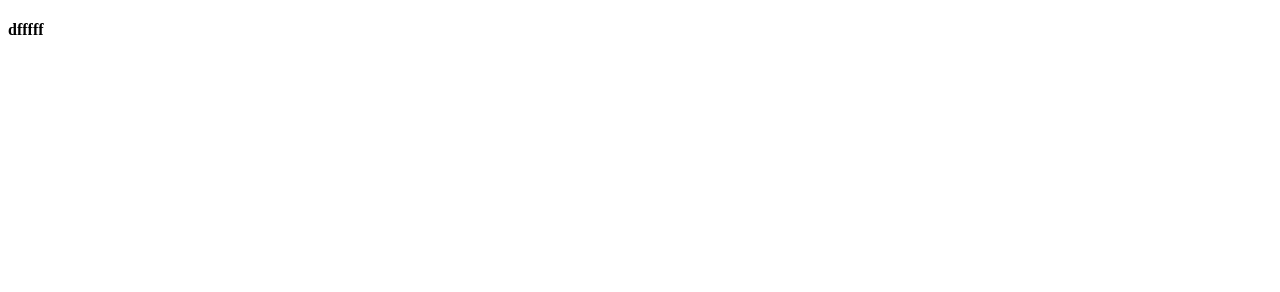
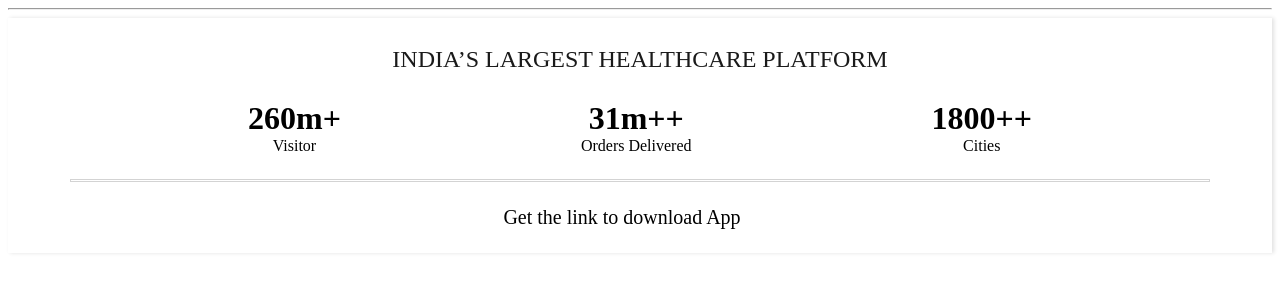
Before and after one commit to Prakash6204/synonymous-wing-3039, a plain HTML site: page flutter.html in a window 1280 px wide. Drawn offline with Linux system fonts and the light colour scheme.

Commit message:
flutter files

```diff
--- a/flutter.css
+++ b/flutter.css
@@ -0,0 +1,62 @@
+div{
+  display: block;
+}
+#flutter_man_div {
+  font-size: 14px;
+  color: #000;
+  background-color: #fffcf8;
+  text-align: center;
+  padding: 0;
+  display: block;
+  box-sizing: border-box;
+  font-size: 14px;
+}
+#flutter_head {
+  background-color: #fff;
+  box-shadow: 2px 0 4px 0 rgb(0 0 0 / 12%);
+}
+#top_heading{
+  box-sizing: border-box;
+}
+#top_heading>h2{
+  text-align: center;
+  line-height: 1.42857143;
+  font-weight: 400;
+  color: #1a1a1a;
+  font-size: 24px;
+  padding: 24px 0;
+  margin: 0;
+}
+#flutter_flex_box{
+  display: flex;
+  color: #000;
+  justify-content: space-evenly;
+}
+.flutter_num{
+  font-size: 32px;
+  font-weight: 700;
+}
+.flutter_text{
+  font-size: 16px;
+}
+.flutter_border{
+  height: 1px;
+    border: 1px solid lightgray;
+    z-index: 9999;
+    width: 90%;
+    margin: 24px auto;
+    left: 5%;
+    color: #000;
+}
+#flutter_flex_bottom{
+  display: flex;
+  padding-bottom: 24px;
+    background-color: #fff;
+    align-items: center;
+    justify-content: center;
+    overflow-x: hidden;
+}
+#flutter_botton_text{
+  font-size: 20px;
+  margin-right: 36px;
+}
--- a/flutter.html
+++ b/flutter.html
@@ -1,12 +1,38 @@
 <!DOCTYPE html>
 <html lang="en">
-<head>
-    <meta charset="UTF-8">
-    <meta http-equiv="X-UA-Compatible" content="IE=edge">
-    <meta name="viewport" content="width=device-width, initial-scale=1.0">
+  <head>
+    <meta charset="UTF-8" />
+    <meta http-equiv="X-UA-Compatible" content="IE=edge" />
+    <meta name="viewport" content="width=device-width, initial-scale=1.0" />
     <title>Document</title>
-</head>
-<body>
-    <h4>dfffff</h4>
-</body>
+    <link rel="stylesheet" href="flutter.css" />
+  </head>
+  <body>
+    <hr style="color: lightgreay" />
+    <div id="flutter_man_div">
+      <div id="flutter_head">
+        <div id="top_heading">
+          <h2>INDIA’S LARGEST HEALTHCARE PLATFORM</h2>
+        </div>
+        <div id="flutter_flex_box">
+          <div>
+            <div class="flutter_num">260m+</div>
+            <div class="flutter_text">Visitor</div>
+          </div>
+          <div>
+            <div class="flutter_num">31m++</div>
+            <div class="flutter_text">Orders Delivered</div>
+          </div>
+          <div>
+            <div class="flutter_num">1800++</div>
+            <div class="flutter_text">Cities</div>
+          </div>
+        </div>
+        <div class="flutter_border"></div>
+        <div id="flutter_flex_bottom">
+          <div id="flutter_botton_text">Get the link to download App</div>
+        </div>
+      </div>
+    </div>
+  </body>
 </html>
```
